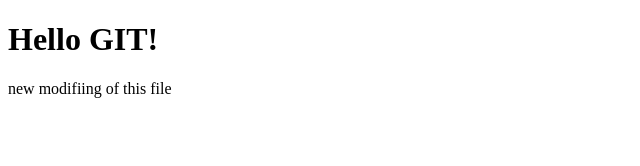
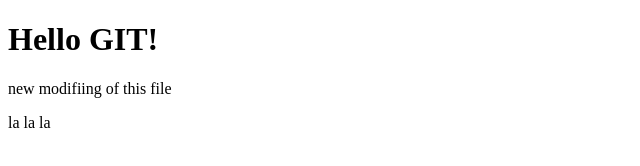
Before and after one commit to ViktorRV/firstTry, a plain HTML site: page index.html in a window 1280 px wide. Shown: the full height of the page, 0-640 px from the left. Drawn offline with Linux system fonts and the light colour scheme.

Commit message:
second change

```diff
--- /dev/null
+++ b/css/style.css
@@ -0,0 +1,3 @@
+p {
+	color: red;
+}
--- a/index.html
+++ b/index.html
@@ -5,5 +5,6 @@
 	<body>
 		<h1>Hello GIT!</h1>
 		<p>new modifiing of this file</p>
+		<p>la la la</p>
 	</body>
 </html>
```
